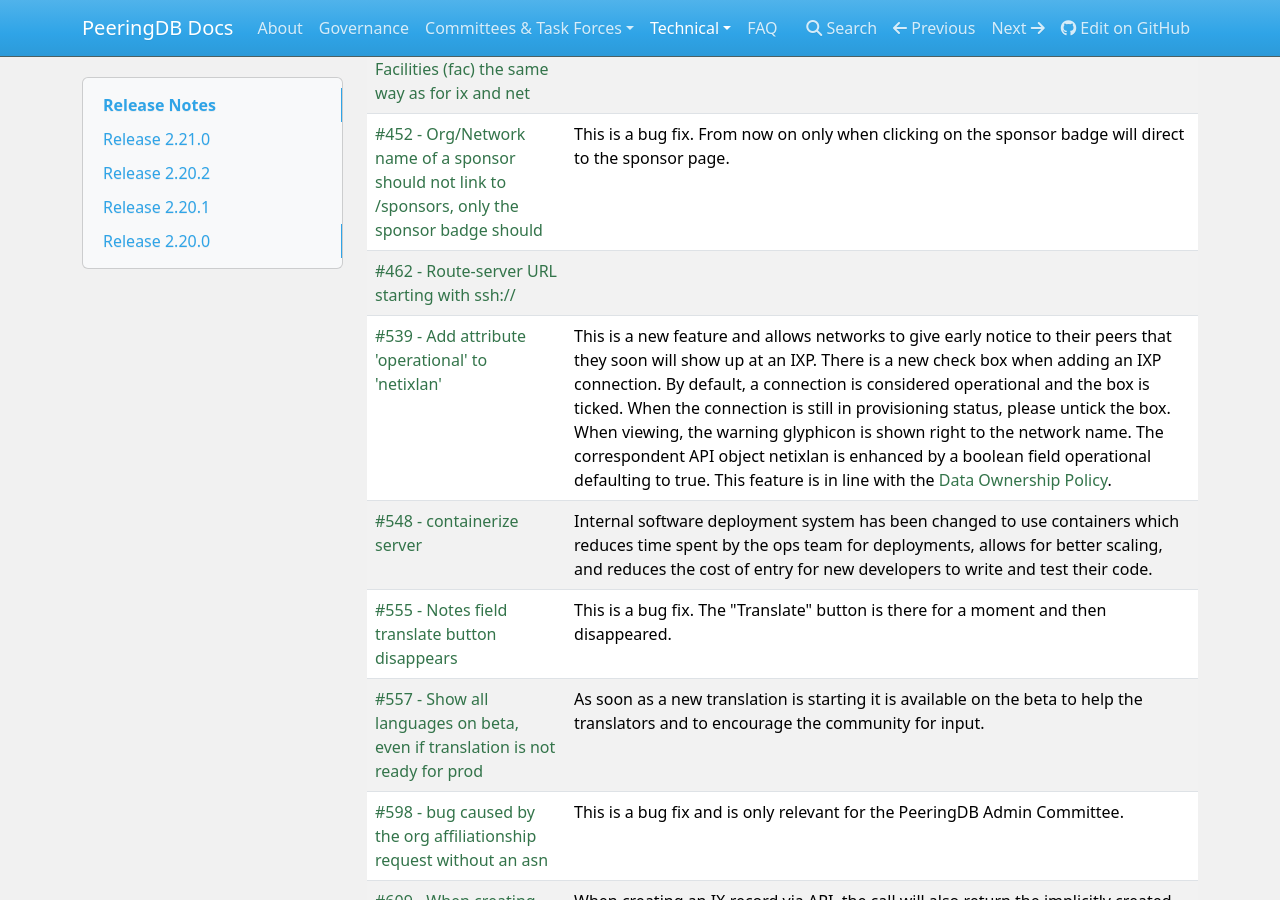
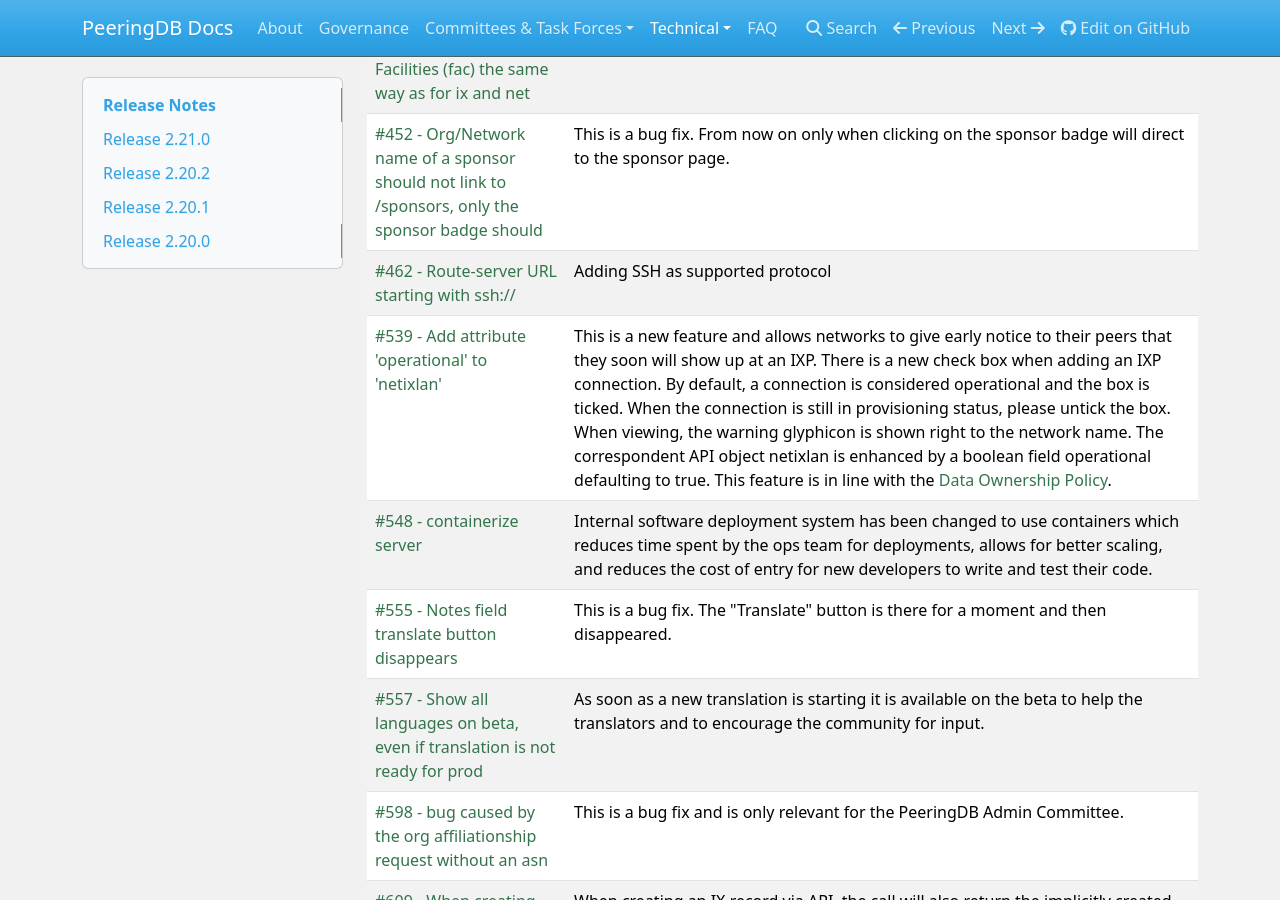
Before and after one commit to peeringdb/docs, an MkDocs documentation site: the page built from docs/release_notes/index.md, in a window 1280 px wide and 900 px high, scrolled down 3391 px. Built offline with MkDocs 1.6.1, drawn with Linux system fonts in a browser that asks for light colours; nearby versions of some CDN libraries.

Commit message:
Update index.md
Added release not for # 462

```diff
--- a/docs/release_notes/index.md
+++ b/docs/release_notes/index.md
@@ -64,7 +64,7 @@
 | [#295 Desk pro tickets -> DeskPRO tickets](https://github.com/peeringdb/peeringdb/issues/295)  | This is a bug fix and only affects the Admin UI. |
 | [#378 - Add contact information for Facilities (fac) the same way as for ix and net](https://github.com/peeringdb/peeringdb/issues/378) | Contact information is added to Facilities and IXP. |
 | [#452 - Org/Network name of a sponsor should not link to /sponsors, only the sponsor badge should](https://github.com/peeringdb/peeringdb/issues/452) | This is a bug fix. From now on only when clicking on the sponsor badge will direct to the sponsor page. |
-| [#462 - Route-server URL starting with ssh://](https://github.com/peeringdb/peeringdb/issues/462) |  |
+| [#462 - Route-server URL starting with ssh://](https://github.com/peeringdb/peeringdb/issues/462) | Adding SSH as supported protocol |
 | [#539 - Add attribute 'operational' to 'netixlan'](https://github.com/peeringdb/peeringdb/issues/539) | This is a new feature and allows networks to give early notice to their peers that they soon will show up at an IXP. There is a new check box when adding an IXP connection. By default, a connection is considered operational and the box is ticked. When the connection is still in provisioning status, please untick the box. When viewing, the warning glyphicon is shown right to the network name. The correspondent API object netixlan is enhanced by a boolean field operational defaulting to true. This feature is in line with the [Data Ownership Policy](../gov/misc/2020-04-06_PeeringDB_Data_Ownership_Policy_Document_v1.0.pdf). |
 | [#548 - containerize server](https://github.com/peeringdb/peeringdb/issues/548) | Internal software deployment system has been changed to use containers which reduces time spent by the ops team for deployments, allows for better scaling, and reduces the cost of entry for new developers to write and test their code. |
 | [#555 - Notes field translate button disappears](https://github.com/peeringdb/peeringdb/issues/555) | This is a bug fix. The "Translate" button is there for a moment and then disappeared. |
```
